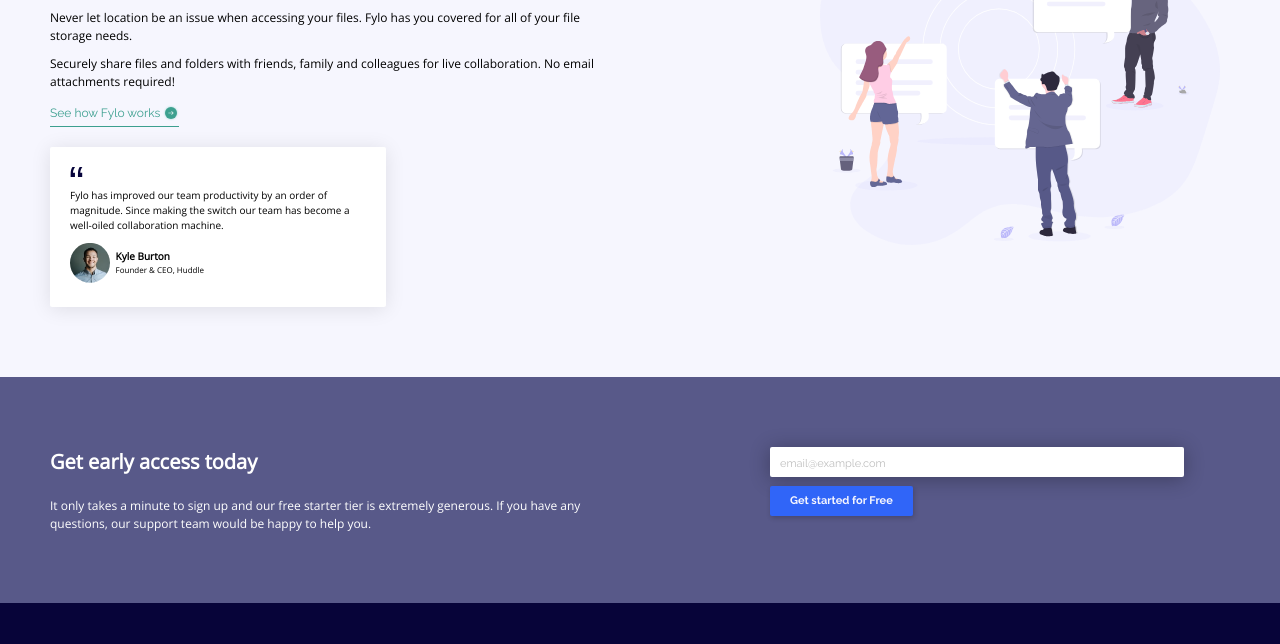
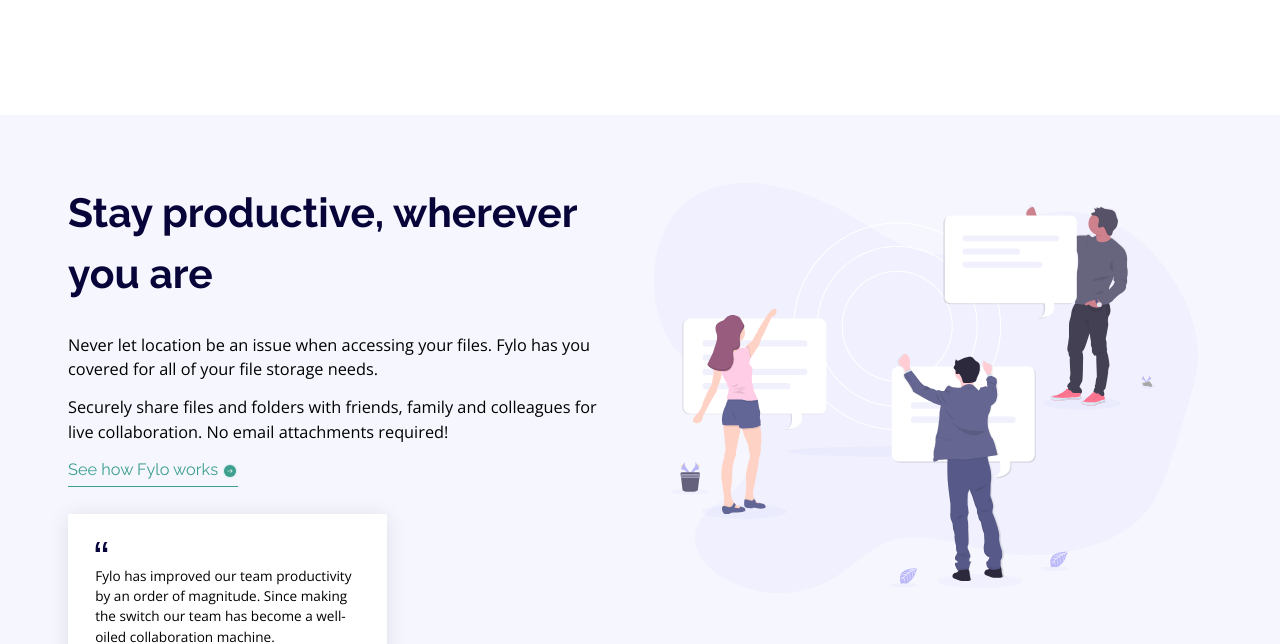
Before and after one commit to EnaRukavina/FyloLP, a plain HTML site: page index.html in a window 1280 px wide. Shown: the part 721-1365 px from the top of the page. Drawn offline with nearby package versions, Linux system fonts and the light colour scheme.

Commit message:
changed font size for large screens

```diff
--- a/sass/_base.scss
+++ b/sass/_base.scss
@@ -37,6 +37,18 @@
       @content;
     }
   }
+  @if $breakpoint == large {
+    @media only screen and (min-width: 68.75em) {
+      //1100px
+      @content;
+    }
+  }
+  @if $breakpoint == huge {
+    @media only screen and (min-width: 120em) {
+      //1920px
+      @content;
+    }
+  }
 }
 
 *,
@@ -56,7 +68,15 @@
   }
 
   @include respond(small) {
-    font-size: 60%;
+    font-size: 70%;
+  }
+
+  @include respond(large) {
+    font-size: 85%;
+  }
+
+  @include respond(huge) {
+    font-size: 100%;
   }
 }
 
@@ -119,7 +139,7 @@
   top: 1rem;
   width: 100%;
 
-  @media only screen and (max-width: 900px) {
+  @media only screen and (max-width: 40em) {
     display: none;
   }
 }
@@ -129,7 +149,7 @@
   top: 1rem;
   width: 100%;
 
-  @media only screen and (min-width: 900px) {
+  @media only screen and (min-width: 40em) {
     display: none;
   }
 }
--- a/sass/_layout.scss
+++ b/sass/_layout.scss
@@ -64,11 +64,9 @@
     right: 1rem;
 
     @include respond(smallest) {
-      width: 25rem;
+      width: 85vw;
     }
-    @include respond(tiny) {
-      width: 20rem;
-    }
+
     @include respond(small) {
       float: none;
     }
@@ -159,6 +157,9 @@
       width: 4rem;
       margin-top: 1rem;
       margin-right: 3px;
+      @include respond(smallest) {
+        margin-bottom: 1rem;
+      }
     }
 
     &__text {
```
Also changed, not shown: css/main.css.
